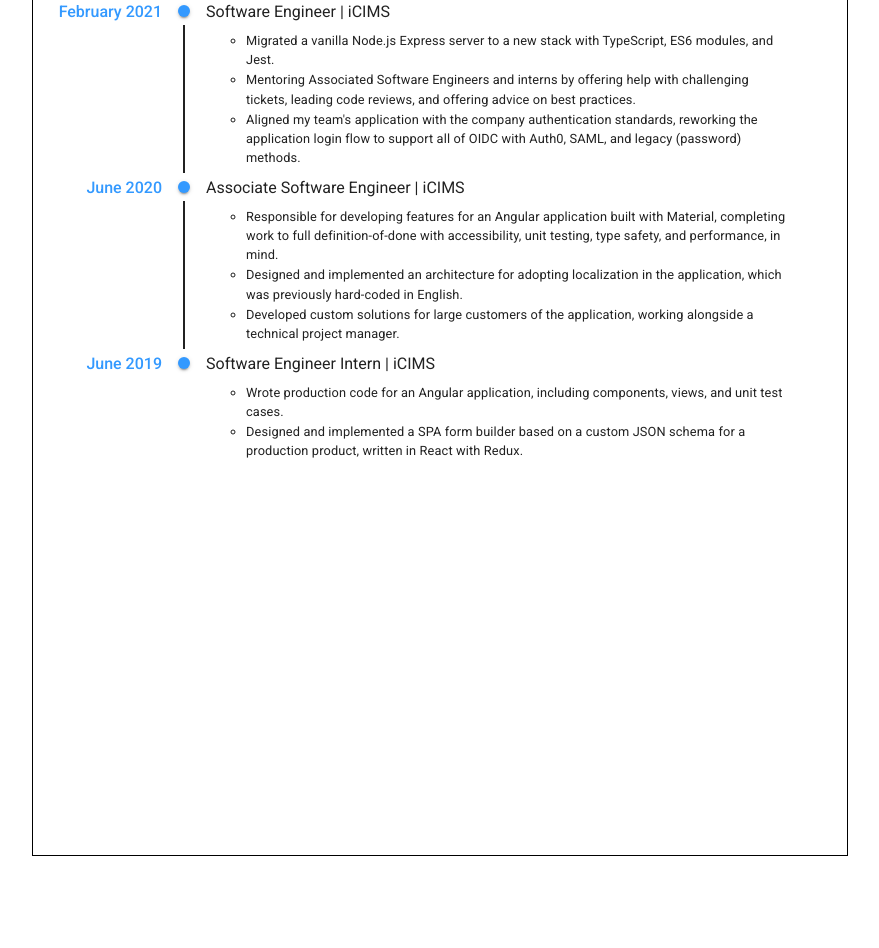
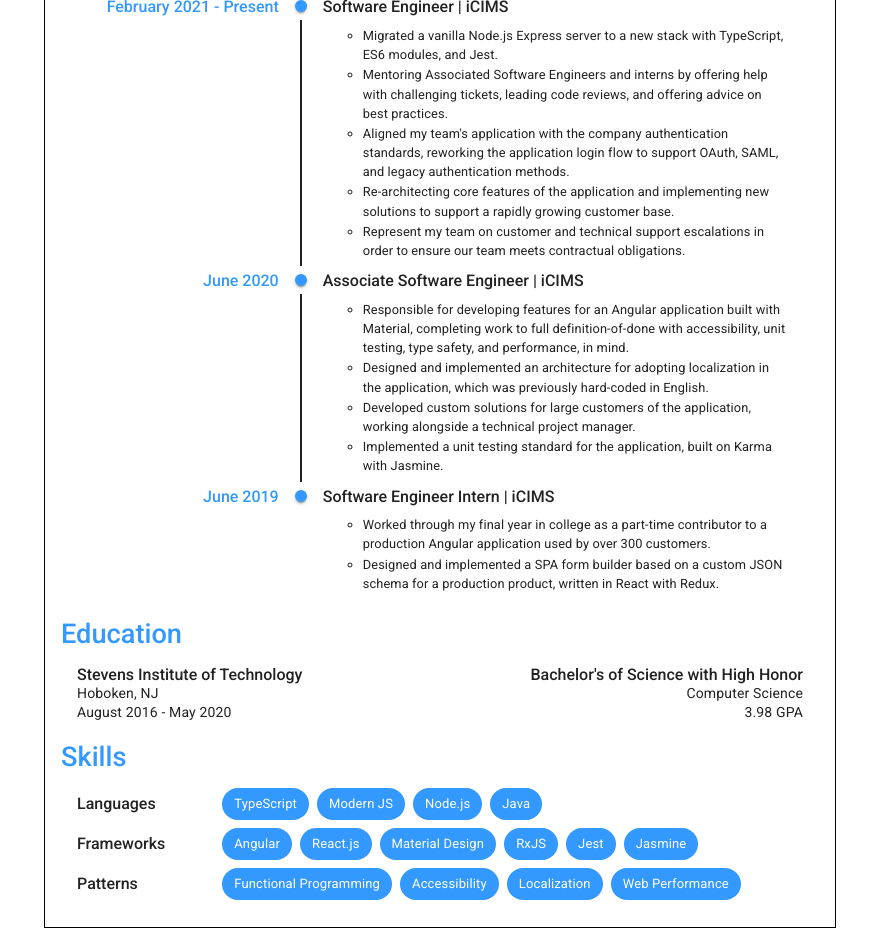
Before and after one commit to aschlumpf/mdx-resume, a Next.js app: page / in a window 1280 px wide. Shown: the part 220-1168 px from the top of the page, without its empty margins (200-1079 px from the left). Before the commit the page ends 1096 px from the top, so only its background shows below. Built offline with nearby package versions, Linux system fonts and the light colour scheme.

Commit message:
finish v1 of resume

```diff
--- a/src/components/Header.tsx
+++ b/src/components/Header.tsx
@@ -15,7 +15,8 @@ const useStyles = makeStyles((theme) =>
     },
     header: {
       padding: theme.spacing(1),
-      boxShadow: '0 6px 10px rgba(0,0,0,.14),0 1px 18px rgba(0,0,0,.12),0 3px 5px rgba(0,0,0,.2)',
+      borderBottom: '1px solid gray',
+      // boxShadow: '0 6px 10px rgba(0,0,0,.14),0 1px 18px rgba(0,0,0,.12),0 3px 5px rgba(0,0,0,.2)',
     },
     bullet: {
       fontSize: '2rem',
--- a/src/components/PaperContainer.tsx
+++ b/src/components/PaperContainer.tsx
@@ -1,15 +1,5 @@
-import React from 'react';
-import {
-  Box,
-  createStyles,
-  List,
-  ListItem,
-  ListItemIcon,
-  ListItemText,
-  makeStyles,
-  Typography,
-} from '@material-ui/core';
-import Header from './Header';
+import React, { useRef } from 'react';
+import { Box, createStyles, makeStyles, Typography, Chip } from '@material-ui/core';
 import Timeline from '@material-ui/lab/Timeline';
 import TimelineItem from '@material-ui/lab/TimelineItem';
 import TimelineSeparator from '@material-ui/lab/TimelineSeparator';
@@ -17,7 +7,7 @@ import TimelineConnector from '@material-ui/lab/TimelineConnector';
 import TimelineContent from '@material-ui/lab/TimelineContent';
 import TimelineDot from '@material-ui/lab/TimelineDot';
 import TimelineOppositeContent from '@material-ui/lab/TimelineOppositeContent';
-import { FiberManualRecord, RadioButtonUnchecked } from '@material-ui/icons';
+import Header from './Header';
 
 const useStyles = makeStyles((theme) =>
   createStyles({
@@ -25,19 +15,21 @@ const useStyles = makeStyles((theme) =>
       display: 'block',
       margin: 'auto',
       border: '1px solid black',
-      height: '11in',
-      width: '8.5in',
+      height: '11.75in',
+      width: '8.25in',
     },
     body: {
       padding: `${theme.spacing(4)}px ${theme.spacing(2)}px`,
     },
     timeline: {
-      position: 'absolute',
-      right: '20%',
       width: '100%',
+      marginTop: theme.spacing(1),
     },
     timelineConnector: {
       background: '#212121',
+    },
+    timelineOppositeContent: {
+      flex: 0.4,
     },
     timelineDate: {
       fontWeight: 500,
@@ -45,22 +37,60 @@ const useStyles = makeStyles((theme) =>
     experienceDetails: {
       paddingTop: theme.spacing(1),
     },
+    bullet: {
+      fontSize: '2rem',
+      padding: `0 ${theme.spacing(0.7)}px`,
+    },
+    education: {
+      padding: `6px ${theme.spacing(2)}px`,
+      marginTop: theme.spacing(1),
+      '& .MuiTypography-h4, & .MuiTypography-subtitle2': {
+        lineHeight: '1.2rem',
+      },
+    },
+    skills: {
+      display: 'flex',
+      flexDirection: 'column',
+      rowGap: theme.spacing(1),
+      padding: `6px ${theme.spacing(2)}px`,
+      marginTop: theme.spacing(1),
+    },
+    chipContainer: {
+      display: 'flex',
+      width: '100%',
+      alignItems: 'center',
+      '& h4': {
+        flex: '0.2',
+      },
+    },
+    chipRow: {
+      display: 'flex',
+      justifyContent: 'flex-start',
+      flex: '0.8',
+      columnGap: theme.spacing(1),
+      '& .MuiChip-root': {
+        backgroundColor: theme.palette.primary.main,
+        color: 'white',
+      },
+    },
   }),
 );
 
 const PaperContainer: React.FC = (props) => {
   const classes = useStyles();
+  const resumeRef = useRef();
   return (
-    <Box className={classes.container}>
+    <div id="resume" ref={resumeRef} className={classes.container}>
       <Header />
       <Box className={classes.body}>
         <Box>
           <Typography variant="h3">Experience</Typography>
+          <Box display="flex" justifyContent="flex-start">
             <Timeline className={classes.timeline}>
               <TimelineItem>
-              <TimelineOppositeContent>
+                <TimelineOppositeContent className={classes.timelineOppositeContent}>
                   <Typography className={classes.timelineDate} variant="h4" color="textSecondary">
-                  February 2021
+                    February 2021 - Present
                   </Typography>
                 </TimelineOppositeContent>
                 <TimelineSeparator>
@@ -83,15 +113,27 @@ const PaperContainer: React.FC = (props) => {
                     </li>
                     <li>
                       <Typography variant="body1">
-                      Aligned my team's application with the company authentication standards, reworking the application
-                      login flow to support all of OIDC with Auth0, SAML, and legacy (password) methods.
+                        Aligned my team's application with the company authentication standards, reworking the
+                        application login flow to support OAuth, SAML, and legacy authentication methods.
+                      </Typography>
+                    </li>
+                    <li>
+                      <Typography variant="body1">
+                        Re-architecting core features of the application and implementing new solutions to support a
+                        rapidly growing customer base.
+                      </Typography>
+                    </li>
+                    <li>
+                      <Typography variant="body1">
+                        Represent my team on customer and technical support escalations in order to ensure our team
+                        meets contractual obligations.
                       </Typography>
                     </li>
                   </ul>
                 </TimelineContent>
               </TimelineItem>
               <TimelineItem>
-              <TimelineOppositeContent>
+                <TimelineOppositeContent className={classes.timelineOppositeContent}>
                   <Typography className={classes.timelineDate} variant="h4" color="textSecondary">
                     June 2020
                   </Typography>
@@ -106,8 +148,8 @@ const PaperContainer: React.FC = (props) => {
                     <li>
                       <Typography variant="body1">
                         Responsible for developing features for an Angular application built with Material, completing
-                      work to full definition-of-done with accessibility, unit testing, type safety, and performance, in
-                      mind.
+                        work to full definition-of-done with accessibility, unit testing, type safety, and performance,
+                        in mind.
                       </Typography>
                     </li>
                     <li>
@@ -122,11 +164,16 @@ const PaperContainer: React.FC = (props) => {
                         project manager.
                       </Typography>
                     </li>
+                    <li>
+                      <Typography variant="body1">
+                        Implemented a unit testing standard for the application, built on Karma with Jasmine.
+                      </Typography>
+                    </li>
                   </ul>
                 </TimelineContent>
               </TimelineItem>
               <TimelineItem>
-              <TimelineOppositeContent>
+                <TimelineOppositeContent className={classes.timelineOppositeContent}>
                   <Typography className={classes.timelineDate} variant="h4" color="textSecondary">
                     June 2019
                   </Typography>
@@ -139,8 +186,8 @@ const PaperContainer: React.FC = (props) => {
                   <ul className={classes.experienceDetails}>
                     <li>
                       <Typography variant="body1">
-                      Wrote production code for an Angular application, including components, views, and unit test
-                      cases.
+                        Worked through my final year in college as a part-time contributor to a production Angular
+                        application used by over 300 customers.
                       </Typography>
                     </li>
                     <li>
@@ -154,11 +201,61 @@ const PaperContainer: React.FC = (props) => {
               </TimelineItem>
             </Timeline>
           </Box>
-        {/* <Box>
+        </Box>
+        <Box marginBottom="14px">
           <Typography variant="h3">Education</Typography>
-        </Box> */}
+          <Box className={classes.education}>
+            <Box display="flex" justifyContent="space-between" alignItems="center">
+              <Typography variant="h4">Stevens Institute of Technology</Typography>
+              <Typography variant="h4">Bachelor's of Science with High Honor</Typography>
+            </Box>
+            <Box display="flex" justifyContent="space-between" alignItems="center">
+              <Typography variant="subtitle2">Hoboken, NJ</Typography>
+              <Typography variant="subtitle2">Computer Science</Typography>
+            </Box>
+            <Box display="flex" justifyContent="space-between" alignItems="center">
+              <Typography variant="subtitle2">August 2016 - May 2020</Typography>
+              <Typography variant="subtitle2">3.98 GPA</Typography>
             </Box>
           </Box>
+        </Box>
+        <Box>
+          <Typography variant="h3">Skills</Typography>
+          <Box className={classes.skills}>
+            <Box className={classes.chipContainer}>
+              <Typography variant="h4">Languages</Typography>
+              <Box className={classes.chipRow}>
+                <Chip label="TypeScript" />
+                <Chip label="Modern JS" />
+                <Chip label="Node.js" />
+                <Chip label="Java" />
+              </Box>
+            </Box>
+            <Box className={classes.chipContainer}>
+              <Typography variant="h4">Frameworks</Typography>
+              <Box className={classes.chipRow}>
+                <Chip label="Angular" />
+                <Chip label="React.js" />
+                <Chip label="Material Design" />
+                <Chip label="RxJS" />
+
+                <Chip label="Jest" />
+                <Chip label="Jasmine" />
+              </Box>
+            </Box>
+            <Box className={classes.chipContainer}>
+              <Typography variant="h4">Patterns</Typography>
+              <Box className={classes.chipRow}>
+                <Chip label="Functional Programming" />
+                <Chip label="Accessibility" />
+                <Chip label="Localization" />
+                <Chip label="Web Performance" />
+              </Box>
+            </Box>
+          </Box>
+        </Box>
+      </Box>
+    </div>
   );
 };
 
--- a/src/theme.ts
+++ b/src/theme.ts
@@ -37,7 +37,7 @@ const theme = createMuiTheme({
     },
     h4: {
       fontSize: '1rem',
-      fontWeight: 400,
+      fontWeight: 500,
       lineHeight: 1.167,
       letterSpacing: '0em',
     },
--- a/styles/globals.css
+++ b/styles/globals.css
@@ -14,3 +14,13 @@ a {
 * {
   box-sizing: border-box;
 }
+
+@media print {
+  html, body, #__next, #resume {
+    padding: 0;
+    margin: 0;
+    border: none;
+    height: 11.75in;
+    width: 8.25in;
+  }
+}
```
Also changed, not shown: 1 other file (tests, documents, lock files or other folders). Lines whose indentation alone changed are shown as unchanged.
